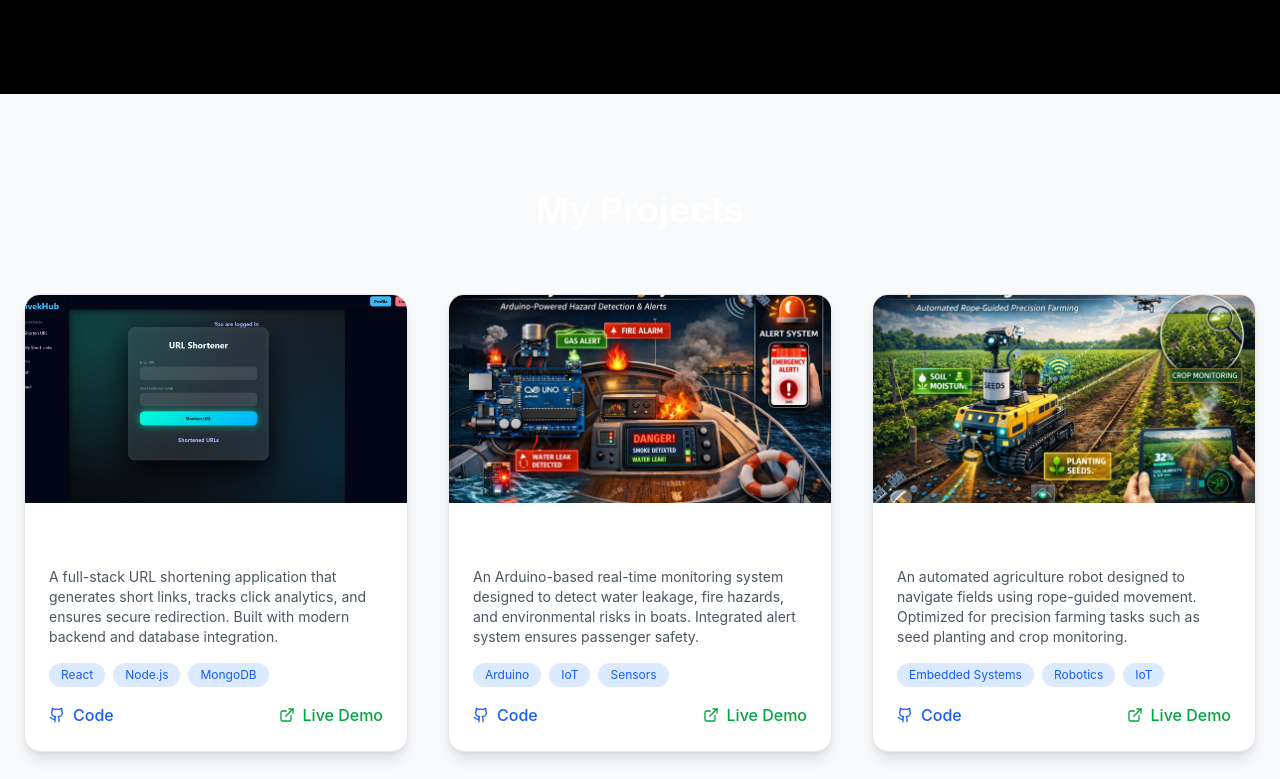
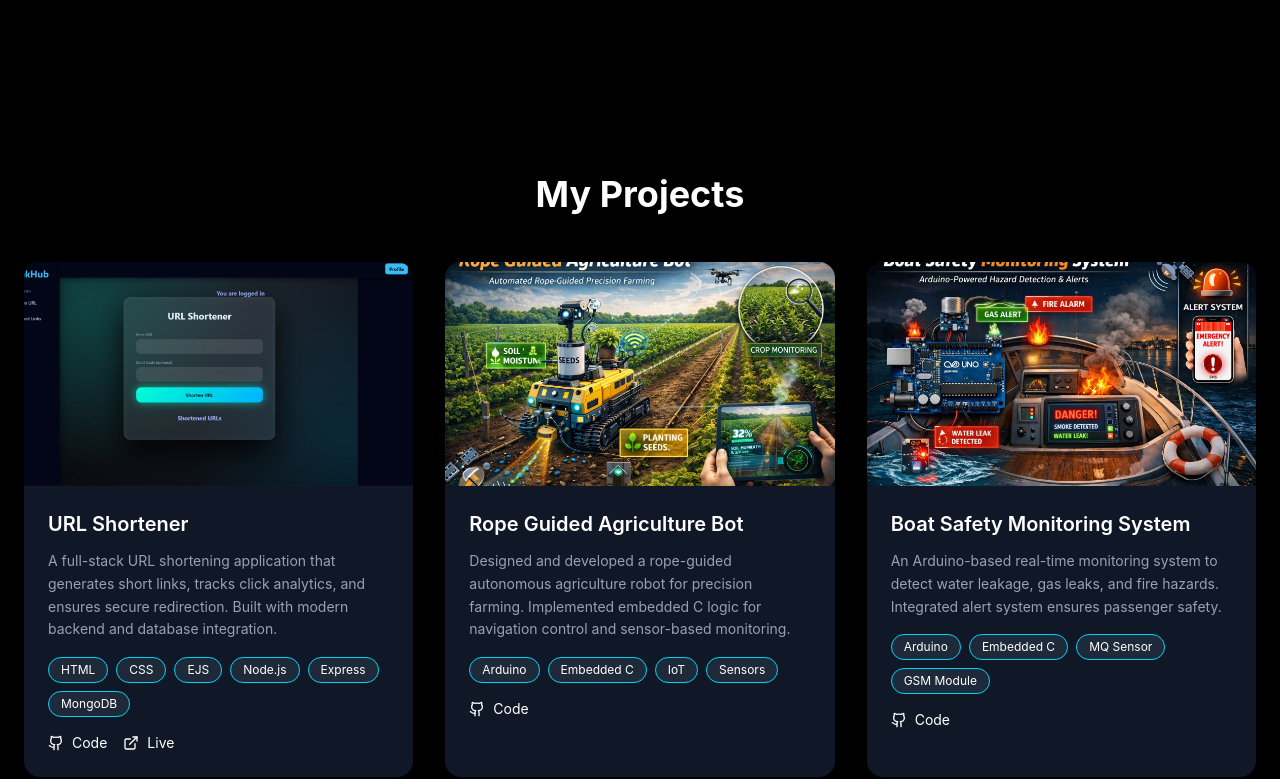
Before and after one commit to saivivekanand27/Portfolio, a React app in the folder frontend/: page / in a window 1280 px wide. Shown: the part 2058-2837 px from the top of the page. Built offline with nearby package versions, Linux system fonts and the light colour scheme; the HTML template or start-up script is replaced by a standard one.

Commit message:
Updated Projects section - 3 column layout and tech stack tags

```diff
--- a/frontend/src/components/Projects.jsx
+++ b/frontend/src/components/Projects.jsx
@@ -1,110 +1,109 @@
-import useFadeIn from "../useFadeIn";
 import { Github, ExternalLink } from "lucide-react";
+import ropeBotImg from "../assets/rope.jpeg";
+import boatSafetyImg from "../assets/boat.jpeg";
+import urlImg from "../assets/URL.jpeg";
 
-// ✅ Import project images
-import urlImg from "../assets/URL.jpeg";
-import boatImg from "../assets/boat.jpeg";
-import agriImg from "../assets/rope.jpeg";
-
+export default function Projects() {
   const projects = [
     {
       title: "URL Shortener",
       desc: "A full-stack URL shortening application that generates short links, tracks click analytics, and ensures secure redirection. Built with modern backend and database integration.",
-    tech: ["React", "Node.js", "MongoDB"],
+      tech: ["HTML", "CSS", "EJS", "Node.js", "Express", "MongoDB"],
       github: "https://github.com/yourusername/url-shortener",
-    demo: "#",
+      demo: "#", // Replace with live link later
       image: urlImg,
     },
     {
-    title: "Boat Safety Monitoring System",
-    desc: "An Arduino-based real-time monitoring system designed to detect water leakage, fire hazards, and environmental risks in boats. Integrated alert system ensures passenger safety.",
-    tech: ["Arduino", "IoT", "Sensors"],
-    github: "https://github.com/yourusername/boat-safety",
-    demo: "#",
-    image: boatImg,
+      title: "Rope Guided Agriculture Bot",
+      desc: "Designed and developed a rope-guided autonomous agriculture robot for precision farming. Implemented embedded C logic for navigation control and sensor-based monitoring.",
+      tech: ["Arduino", "Embedded C", "IoT", "Sensors"],
+      github: "https://github.com/yourusername/rope-bot",
+      demo: null,
+      image: ropeBotImg,
     },
     {
-    title: "Rope Guided Agriculture Bot",
-    desc: "An automated agriculture robot designed to navigate fields using rope-guided movement. Optimized for precision farming tasks such as seed planting and crop monitoring.",
-    tech: ["Embedded Systems", "Robotics", "IoT"],
-    github: "https://github.com/yourusername/agriculture-bot",
-    demo: "#",
-    image: agriImg,
+      title: "Boat Safety Monitoring System",
+      desc: "An Arduino-based real-time monitoring system to detect water leakage, gas leaks, and fire hazards. Integrated alert system ensures passenger safety.",
+      tech: ["Arduino", "Embedded C", "MQ Sensor", "GSM Module"],
+      github: "https://github.com/yourusername/boat-safety",
+      demo: null,
+      image: boatSafetyImg,
     },
   ];
 
-export default function Projects() {
-  const ref = useFadeIn();
-
   return (
-    <section id="projects" ref={ref} className="fade-section py-24 px-6 bg-gray-50 dark:bg-black">
-      <h2 className="text-4xl font-bold text-center mb-16">
+    <section id="projects" className="py-20 px-6">
+      <div className="max-w-7xl mx-auto">
+        <h2 className="text-3xl md:text-4xl font-bold mb-12 text-center">
           My Projects
         </h2>
 
-      <div className="grid md:grid-cols-2 lg:grid-cols-3 gap-10 max-w-7xl mx-auto">
+        {/* Responsive Grid */}
+        <div className="grid grid-cols-1 md:grid-cols-2 lg:grid-cols-3 gap-8">
           {projects.map((project, index) => (
             <div
               key={index}
-            className="group rounded-2xl bg-white dark:bg-gray-900 shadow-lg hover:shadow-2xl transition duration-300 overflow-hidden border border-gray-200 dark:border-gray-800"
+              className="bg-gray-900 rounded-2xl overflow-hidden shadow-lg hover:scale-105 hover:shadow-cyan-500/20 transition duration-500"
             >
-            {/* Image */}
-            <div className="overflow-hidden">
+              {/* Project Image */}
               <img
                 src={project.image}
                 alt={project.title}
-                className="w-full h-52 object-cover group-hover:scale-110 transition duration-500"
+                className="w-full h-56 object-cover"
               />
-            </div>
 
-            {/* Content */}
               <div className="p-6">
+                {/* Title */}
                 <h3 className="text-xl font-semibold mb-3">
                   {project.title}
                 </h3>
 
-              <p className="text-sm text-gray-600 dark:text-gray-400 mb-4">
+                {/* Description */}
+                <p className="text-gray-400 text-sm mb-4 leading-relaxed">
                   {project.desc}
                 </p>
 
-              {/* Tech Stack */}
-              <div className="flex flex-wrap gap-2 mb-4">
+                {/* Tech Stack Tags */}
+                <div className="flex flex-wrap gap-2 mt-3 mb-4">
                   {project.tech.map((tech, i) => (
                     <span
                       key={i}
-                    className="text-xs px-3 py-1 bg-blue-100 dark:bg-yellow-400/20 text-blue-600 dark:text-yellow-400 rounded-full"
+                      className="px-3 py-1 text-xs bg-gray-800 text-white rounded-full border border-cyan-400"
                     >
                       {tech}
                     </span>
                   ))}
                 </div>
 
-              {/* Links */}
-              <div className="flex justify-between items-center">
+                {/* Buttons */}
+                <div className="flex gap-4 mt-4">
                   <a
                     href={project.github}
                     target="_blank"
                     rel="noreferrer"
-                  className="flex items-center gap-2 text-blue-600 dark:text-yellow-400 font-medium hover:underline"
+                    className="flex items-center gap-2 text-sm hover:text-cyan-400 transition"
                   >
                     <Github size={16} />
                     Code
                   </a>
 
+                  {project.demo && (
                     <a
                       href={project.demo}
                       target="_blank"
                       rel="noreferrer"
-                  className="flex items-center gap-2 text-green-600 font-medium hover:underline"
+                      className="flex items-center gap-2 text-sm hover:text-cyan-400 transition"
                     >
                       <ExternalLink size={16} />
-                  Live Demo
+                      Live
                     </a>
+                  )}
                 </div>
               </div>
             </div>
           ))}
         </div>
+      </div>
     </section>
   );
 }
```
Also changed, not shown: 1 other file (tests, documents, lock files or other folders). Lines whose indentation alone changed are shown as unchanged.
